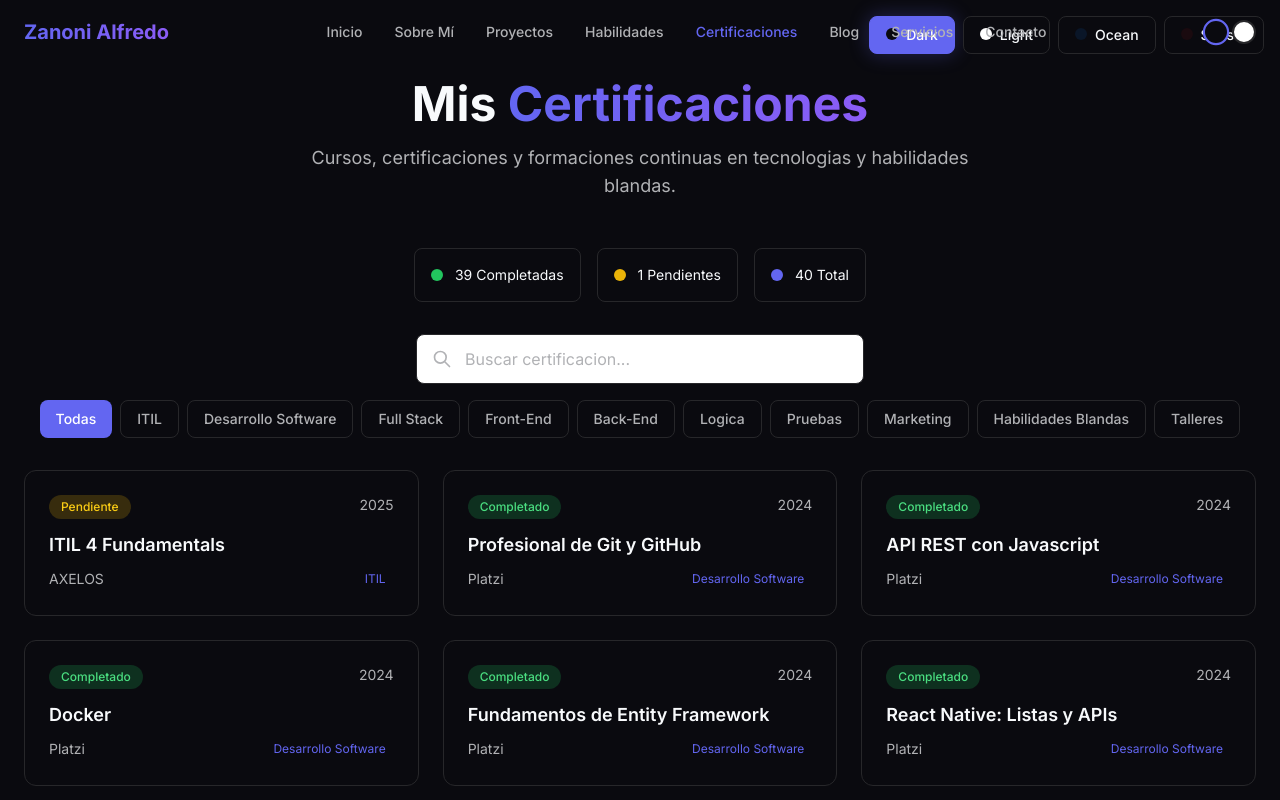
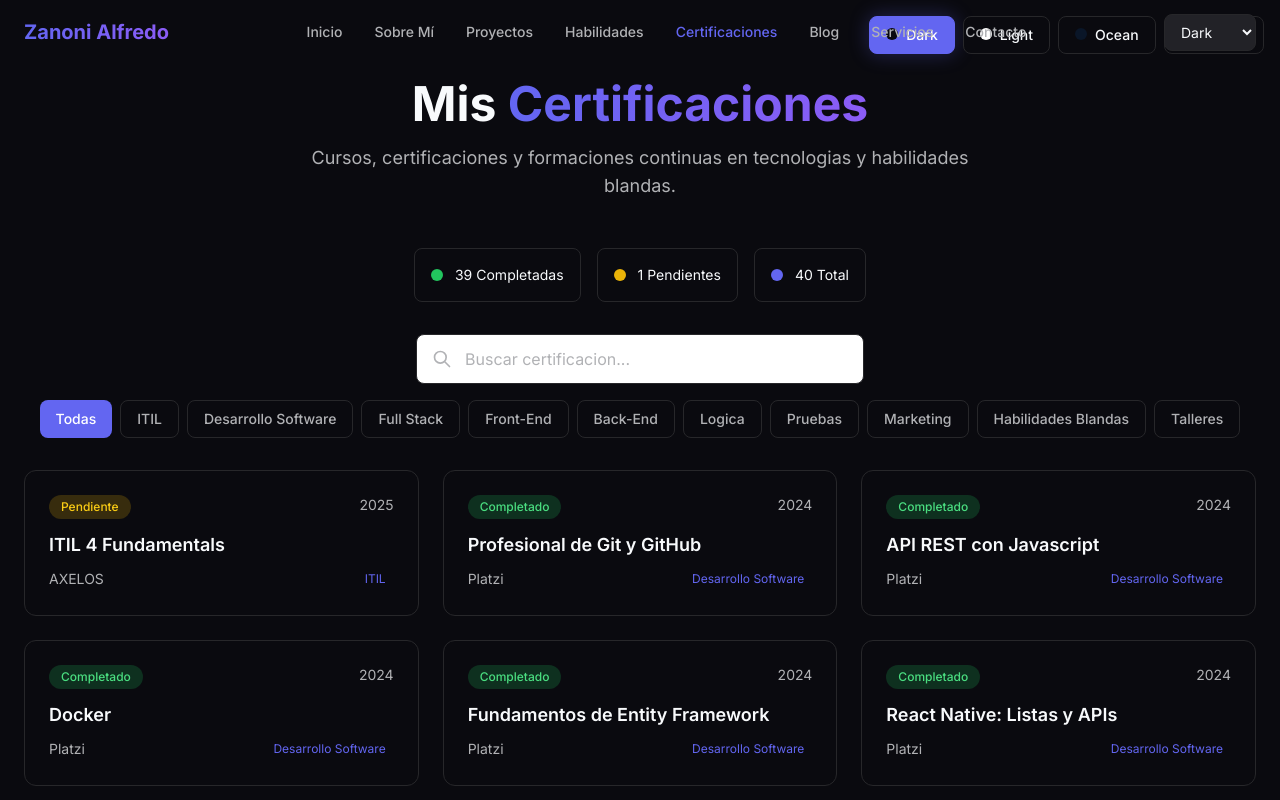
Before and after one commit to Zasalast/Portafolio-Next, a Next.js app: page /certificaciones in a window 1280 px wide. Shown: the top 800 px of the page. Built offline with nearby package versions, Linux system fonts and the light colour scheme.

Commit message:
ajuste de temas

```diff
--- a/src/components/Navbar.tsx
+++ b/src/components/Navbar.tsx
@@ -15,13 +15,6 @@ const navItems = [
   { name: "Servicios", href: "#servicios", isPage: false },
   { name: "Contacto", href: "#contacto", isPage: false },
 ];
-
-const themeColors: Record<string, string> = {
-  dark: "#0a0a0f",
-  light: "#ffffff",
-  ocean: "#0a1628",
-  sunset: "#1a0a0f",
-};
 
 export default function Navbar() {
   const [isScrolled, setIsScrolled] = useState(false);
@@ -127,20 +120,18 @@ export default function Navbar() {
 
           <div className="flex items-center gap-2">
             {mounted && (
-              <div className="hidden sm:flex gap-1">
-                {themeOptions.slice(0, 2).map((option) => (
-                  <button
-                    key={option.value}
-                    onClick={() => setTheme(option.value)}
-                    className={`w-6 h-6 rounded-full border-2 transition-all duration-200 ${
-                      theme === option.value
-                        ? "border-accent-primary scale-110"
-                        : "border-border hover:border-accent-primary/50"
-                    }`}
-                    style={{ backgroundColor: themeColors[option.value] }}
-                    title={option.label}
-                  />
-                ))}
+              <div className="hidden sm:block">
+                <select
+                  value={theme}
+                  onChange={(e) => setTheme(e.target.value as "dark" | "light" | "ocean" | "sunset")}
+                  className="bg-background-secondary border border-border rounded-lg px-3 py-2 text-sm text-text-primary focus:outline-none focus:border-accent-primary cursor-pointer"
+                >
+                  {themeOptions.map((option) => (
+                    <option key={option.value} value={option.value}>
+                      {option.label}
+                    </option>
+                  ))}
+                </select>
               </div>
             )}
 
@@ -177,24 +168,18 @@ export default function Navbar() {
 
         {isMobileMenuOpen && (
           <div className="md:hidden pb-4">
-            <div className="flex flex-col gap-2 mb-4">
-              {themeOptions.slice(0, 2).map((option) => (
-                <button
-                  key={option.value}
-                  onClick={() => setTheme(option.value)}
-                  className={`flex items-center gap-2 px-3 py-2 rounded-lg text-sm ${
-                    theme === option.value
-                      ? "bg-accent-primary/20 text-accent-primary"
-                      : "text-text-secondary hover:text-text-primary"
-                  }`}
-                >
-                  <span
-                    className="w-4 h-4 rounded-full border border-border"
-                    style={{ backgroundColor: themeColors[option.value] }}
-                  />
-                  {option.label}
-                </button>
-              ))}
+            <div className="mb-4">
+              <select
+                value={theme}
+                onChange={(e) => setTheme(e.target.value as "dark" | "light" | "ocean" | "sunset")}
+                className="w-full bg-background-secondary border border-border rounded-lg px-3 py-2 text-sm text-text-primary focus:outline-none focus:border-accent-primary cursor-pointer"
+              >
+                {themeOptions.map((option) => (
+                  <option key={option.value} value={option.value}>
+                    {option.label}
+                  </option>
+                ))}
+              </select>
             </div>
             {navItems.map((item) => renderNavLink(item, true))}
           </div>
```
